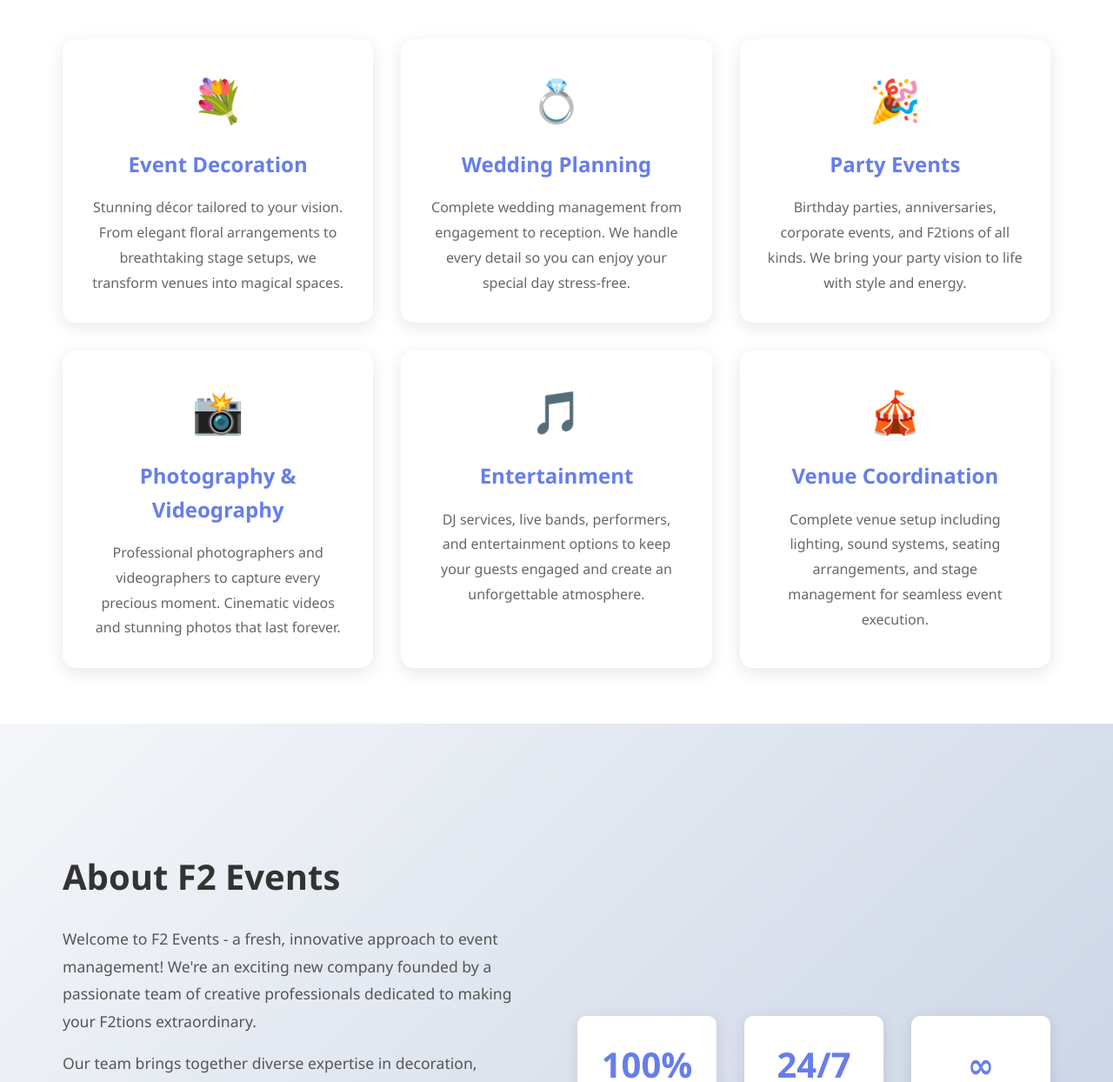
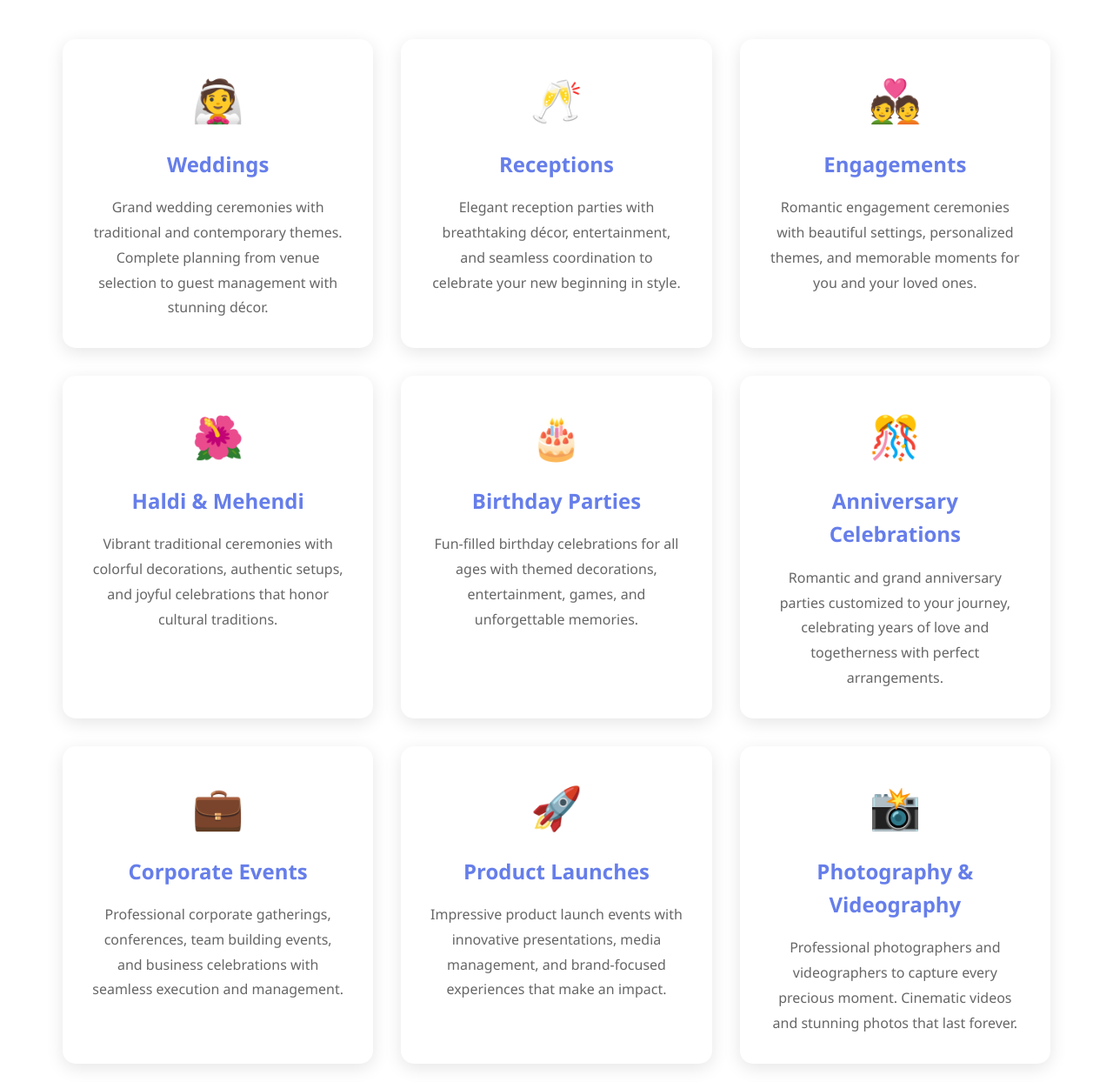
Before and after one commit to ravitejabollineni/F2EventsProject, a plain HTML site: page index.html in a window 1280 px wide. Shown: the part 688-1932 px from the top of the page at 87% size. Drawn offline with Linux system fonts and the light colour scheme.

Commit message:
Revise event services and update contact details
Updated service descriptions and titles for clarity and accuracy. Changed contact information and office address for better representation.

```diff
--- a/index.html
+++ b/index.html
@@ -352,7 +352,7 @@
     </header>
 
     <section class="hero" id="home">
-        <h1>our event your happy moments</h1>
+        <h1>Our event your happy moments</h1>
         <p>Your Premier Event Management Partner for Weddings, Parties & Special Celebrations</p>
         <a href="#contact" class="cta-button">Get Started Today</a>
     </section>
@@ -361,19 +361,44 @@
         <h2 class="section-title">Our Services</h2>
         <div class="services-grid">
             <div class="service-card">
-                <div class="service-icon">💐</div>
-                <h3>Event Decoration</h3>
-                <p>Stunning décor tailored to your vision. From elegant floral arrangements to breathtaking stage setups, we transform venues into magical spaces.</p>
+                <div class="service-icon">👰</div>
+                <h3>Weddings</h3>
+                <p>Grand wedding ceremonies with traditional and contemporary themes. Complete planning from venue selection to guest management with stunning décor.</p>
             </div>
             <div class="service-card">
-                <div class="service-icon">💍</div>
-                <h3>Wedding Planning</h3>
-                <p>Complete wedding management from engagement to reception. We handle every detail so you can enjoy your special day stress-free.</p>
+                <div class="service-icon">🥂</div>
+                <h3>Receptions</h3>
+                <p>Elegant reception parties with breathtaking décor, entertainment, and seamless coordination to celebrate your new beginning in style.</p>
             </div>
             <div class="service-card">
-                <div class="service-icon">🎉</div>
-                <h3>Party Events</h3>
-                <p>Birthday parties, anniversaries, corporate events, and F2tions of all kinds. We bring your party vision to life with style and energy.</p>
+                <div class="service-icon">💑</div>
+                <h3>Engagements</h3>
+                <p>Romantic engagement ceremonies with beautiful settings, personalized themes, and memorable moments for you and your loved ones.</p>
+            </div>
+            <div class="service-card">
+                <div class="service-icon">🌺</div>
+                <h3>Haldi & Mehendi</h3>
+                <p>Vibrant traditional ceremonies with colorful decorations, authentic setups, and joyful celebrations that honor cultural traditions.</p>
+            </div>
+            <div class="service-card">
+                <div class="service-icon">🎂</div>
+                <h3>Birthday Parties</h3>
+                <p>Fun-filled birthday celebrations for all ages with themed decorations, entertainment, games, and unforgettable memories.</p>
+            </div>
+            <div class="service-card">
+                <div class="service-icon">🎊</div>
+                <h3>Anniversary Celebrations</h3>
+                <p>Romantic and grand anniversary parties customized to your journey, celebrating years of love and togetherness with perfect arrangements.</p>
+            </div>
+            <div class="service-card">
+                <div class="service-icon">💼</div>
+                <h3>Corporate Events</h3>
+                <p>Professional corporate gatherings, conferences, team building events, and business celebrations with seamless execution and management.</p>
+            </div>
+            <div class="service-card">
+                <div class="service-icon">🚀</div>
+                <h3>Product Launches</h3>
+                <p>Impressive product launch events with innovative presentations, media management, and brand-focused experiences that make an impact.</p>
             </div>
             <div class="service-card">
                 <div class="service-icon">📸</div>
@@ -382,13 +407,18 @@
             </div>
             <div class="service-card">
                 <div class="service-icon">🎵</div>
-                <h3>Entertainment</h3>
-                <p>DJ services, live bands, performers, and entertainment options to keep your guests engaged and create an unforgettable atmosphere.</p>
+                <h3>Entertainment & DJ</h3>
+                <p>Live bands, DJ services, performers, and entertainment options to keep your guests engaged and create an unforgettable atmosphere.</p>
+            </div>
+            <div class="service-card">
+                <div class="service-icon">💐</div>
+                <h3>Event Decoration</h3>
+                <p>Stunning custom décor with elegant floral arrangements, stage setups, lighting, and thematic designs that transform any venue magically.</p>
             </div>
             <div class="service-card">
                 <div class="service-icon">🎪</div>
                 <h3>Venue Coordination</h3>
-                <p>Complete venue setup including lighting, sound systems, seating arrangements, and stage management for seamless event execution.</p>
+                <p>Complete venue management including sound systems, seating arrangements, stage setup, and on-site coordination for flawless execution.</p>
             </div>
         </div>
     </section>
@@ -398,7 +428,7 @@
             <div class="about-content">
                 <div class="about-text">
                     <h2>About F2 Events</h2>
-                    <p>Welcome to F2 Events - a fresh, innovative approach to event management! We're an exciting new company founded by a passionate team of creative professionals dedicated to making your F2tions extraordinary.</p>
+                    <p>Welcome to F2 Events - a fresh, innovative approach to event management! We're an exciting new company founded by a passionate team of creative professionals dedicated to making your celebrations extraordinary.</p>
                     <p>Our team brings together diverse expertise in decoration, photography, wedding planning, and event coordination. We're driven by fresh ideas, modern trends, and an unwavering commitment to excellence.</p>
                     <p>Every event is a new opportunity for us to showcase our creativity and dedication. We believe in building lasting relationships with our clients through personalized service, attention to detail, and making your vision come to life perfectly.</p>
                 </div>
@@ -439,13 +469,13 @@
                     <h3>Subbu</h3>
                     <p class="role">Decoration Expert</p>
                     <p class="phone">📞 +91 7995262808</p>
-                    <p class="email">✉️ priya@f2events.com</p>
+                    <p class="email">✉️ subbu@f2events.com</p>
                 </div>
             </div>
 
             <div style="text-align: center; margin-top: 3rem; padding: 2rem; background: #f8f9fa; border-radius: 15px;">
                 <h3 style="color: #667eea; margin-bottom: 1rem;">Office Address</h3>
-                <p style="color: #555; font-size: 1.1rem;">📍 Muppavaram</p>
+                <p style="color: #555; font-size: 1.1rem;">📍 123 Celebration Plaza, MG Road, Hyderabad, Telangana - 500001</p>
                 <p style="color: #555; font-size: 1.1rem; margin-top: 0.5rem;">⏰ Mon - Sat: 10:00 AM - 8:00 PM | Sun: By Appointment</p>
             </div>
         </div>
```
